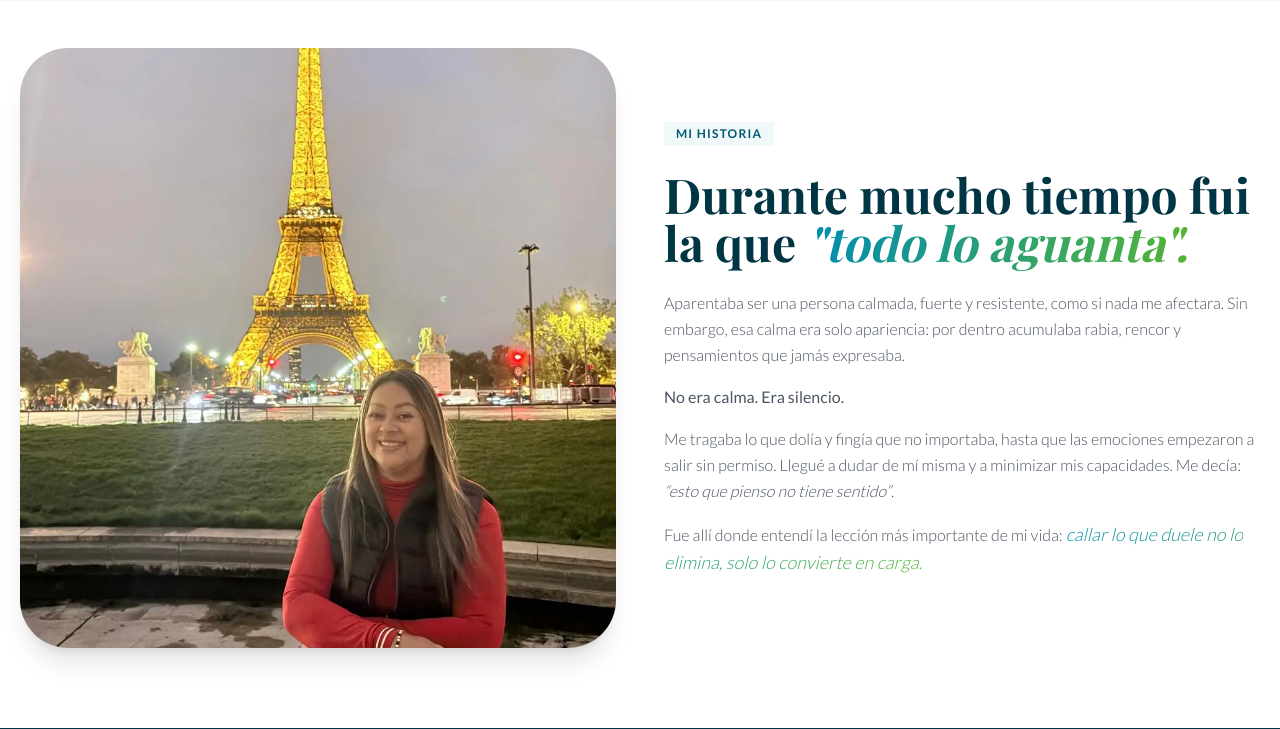
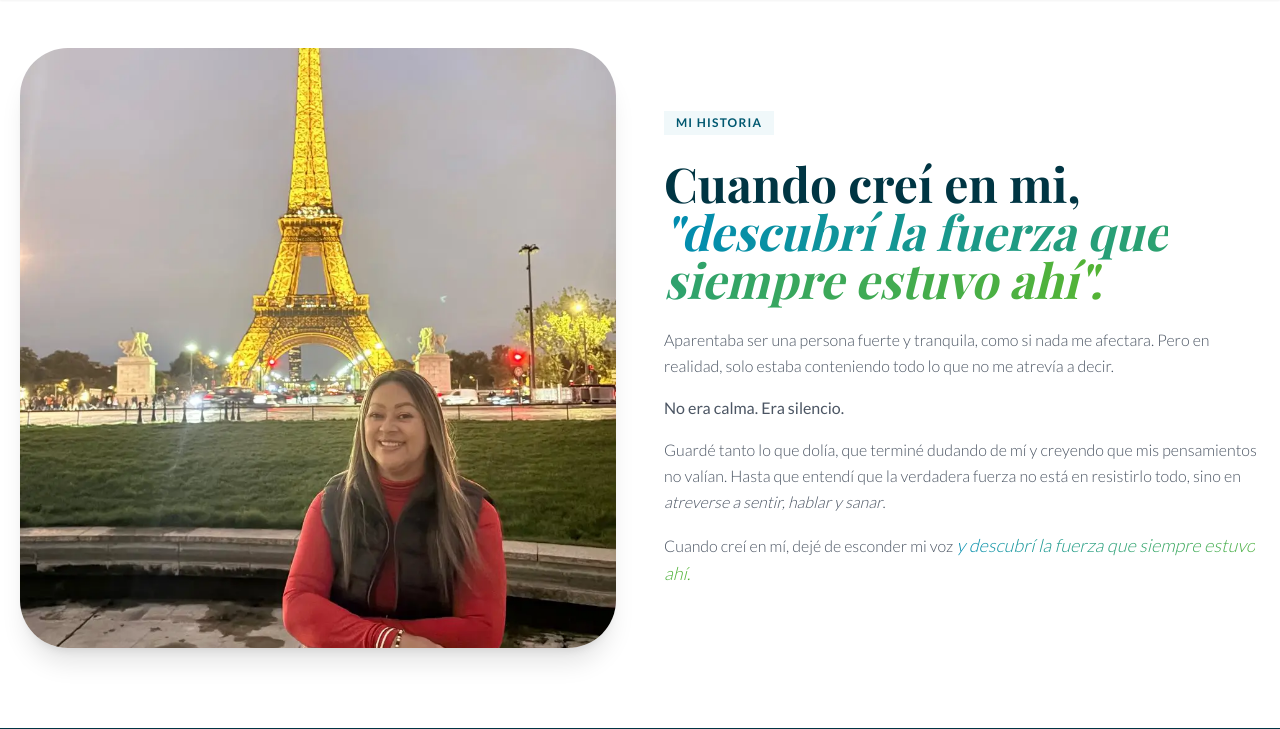
Before and after one commit to juanes0sorio/DementesSaludablesWeb, a Django app: page /sobremi/ in a window 1280 px wide. Shown: the part 96-825 px from the top of the page. Run offline with Django 5.2, Linux system fonts and the light colour scheme; some libraries are stand-ins or nearby versions.

Commit message:
correccion escrito sobre mi

```diff
--- a/templates/core/sobremi.html
+++ b/templates/core/sobremi.html
@@ -24,29 +24,27 @@
             </span>
 
             <h1 class="font-serif text-4xl lg:text-5xl font-bold text-brand-900 leading-tight mb-6">
-                Durante mucho tiempo fui la que
-                <span class="text-transparent bg-clip-text bg-gradient-to-r from-brand-500 to-nature-500 italic">"todo
-                    lo aguanta".
+                Cuando creí en mi,
+                <span class="text-transparent bg-clip-text bg-gradient-to-r from-brand-500 to-nature-500 italic">"descubrí la fuerza que siempre estuvo ahí".
                 </span>
             </h1>
 
             <div class="prose prose-lg text-gray-600 font-light leading-relaxed space-y-4">
                 <p>
-                    Aparentaba ser una persona calmada, fuerte y resistente, como si nada me afectara. Sin embargo, esa
-                    calma era solo apariencia: por dentro acumulaba rabia, rencor y pensamientos que jamás expresaba.
+                    Aparentaba ser una persona fuerte y tranquila, como si nada me afectara. Pero en realidad, solo estaba conteniendo todo lo que no me atrevía a decir.
                 </p>
                 <p>
                     <strong>No era calma. Era silencio.</strong>
                 </p>
                 <p>
-                    Me tragaba lo que dolía y fingía que no importaba, hasta que las emociones empezaron a salir sin
-                    permiso. Llegué a dudar de mí misma y a minimizar mis capacidades. Me decía: <em>“esto que pienso no
-                        tiene sentido”</em>.
+                    Guardé tanto lo que dolía, que terminé dudando de mí y creyendo que mis pensamientos no valían. Hasta que entendí
+                    que la verdadera fuerza no está en resistirlo todo, sino en <em>atreverse a sentir, hablar y sanar</em>.
                 </p>
                 <p>
-                    Fue allí donde entendí la lección más importante de mi vida: <span
-                        class="text-lg text-transparent bg-clip-text bg-gradient-to-r from-brand-500 to-nature-500 italic">callar
-                        lo que duele no lo elimina, solo lo convierte en carga.</span>
+                    Cuando creí en mí, dejé de esconder mi voz
+                    <span
+                        class="text-lg text-transparent bg-clip-text bg-gradient-to-r from-brand-500 to-nature-500 italic">
+                    y descubrí la fuerza que siempre estuvo ahí.</span>
                 </p>
             </div>
         </div>
```
